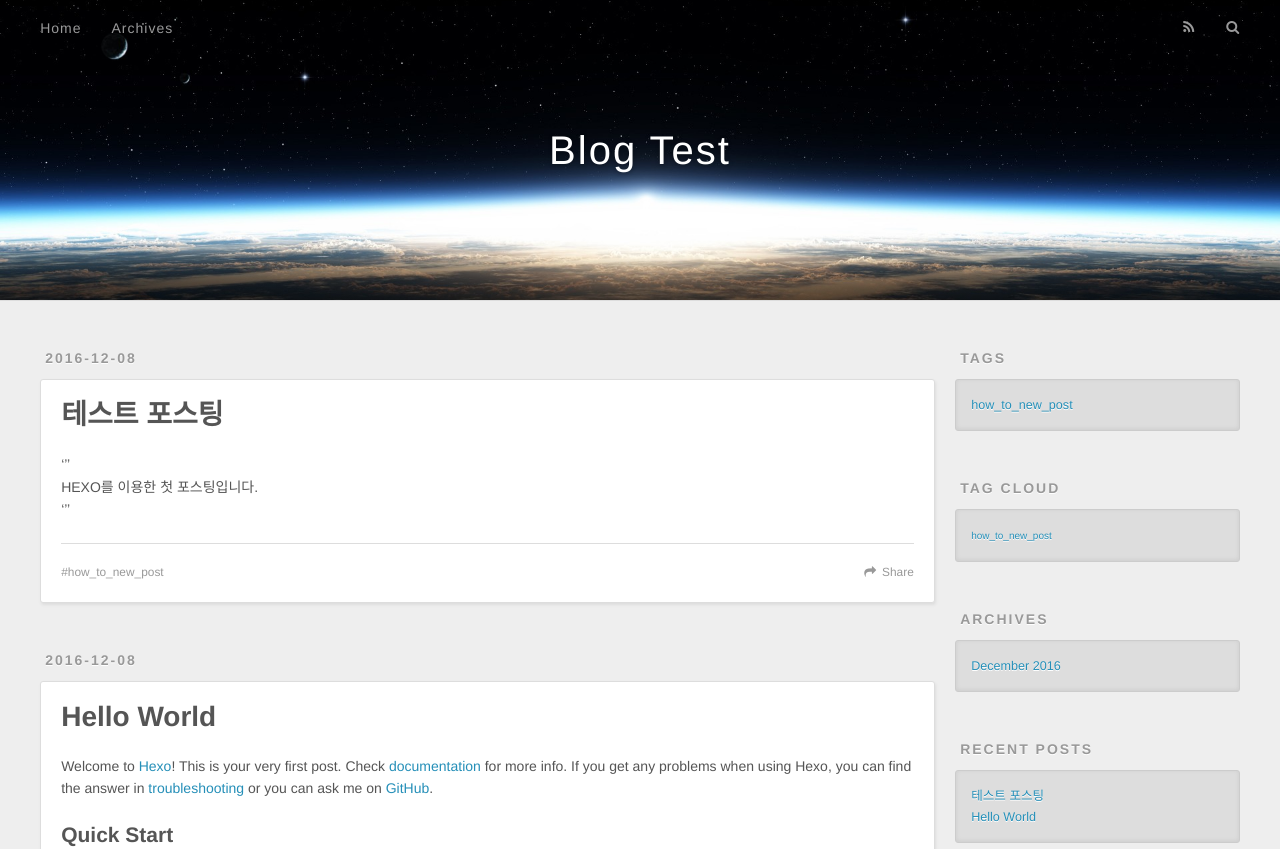
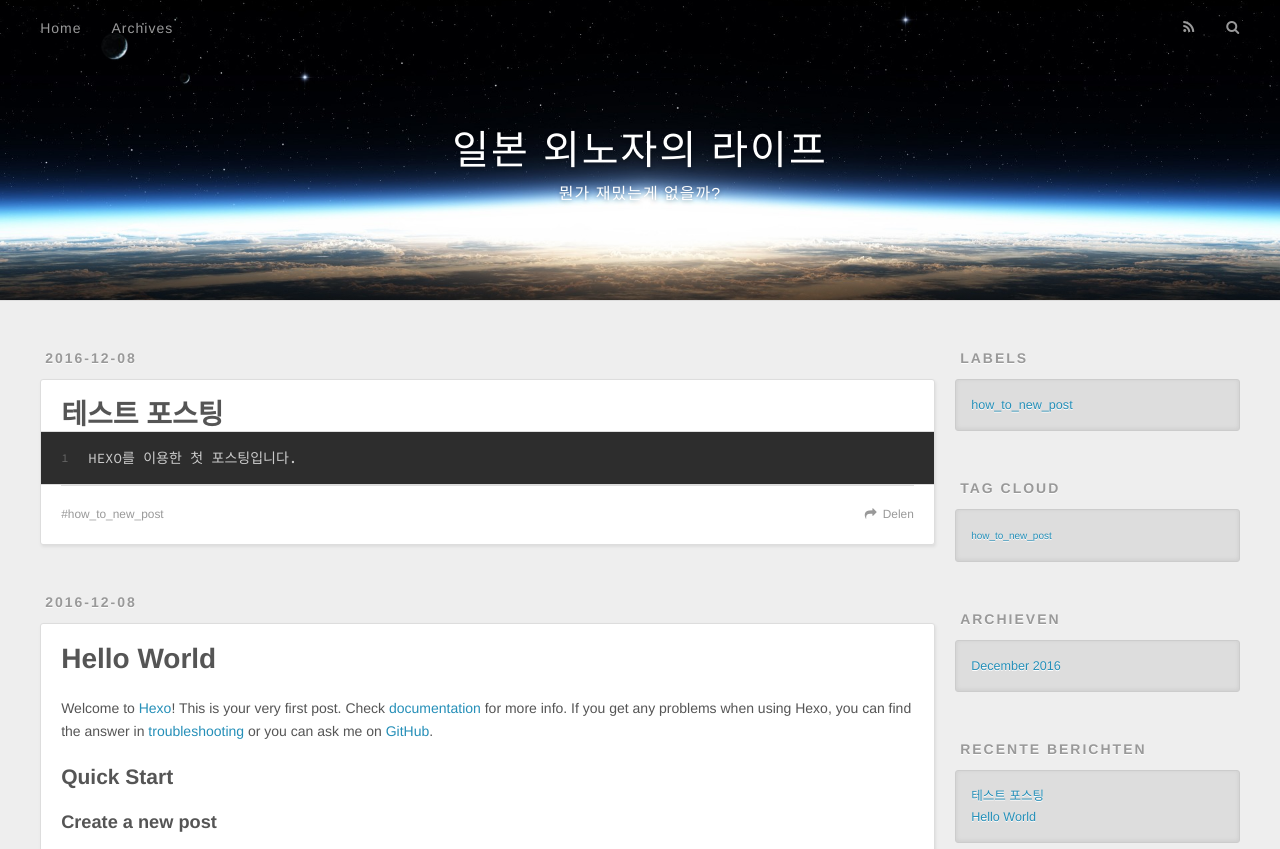
Before and after one commit to hyungjin-ahn/blogtest, a plain HTML site: page index.html in a window 1280 px wide. Shown: the top 849 px of the page. Drawn offline with nearby package versions, Linux system fonts and the light colour scheme.

Commit message:
Site updated: 2016-12-08 15:03:43

```diff
--- a/index.html
+++ b/index.html
@@ -3,16 +3,16 @@
 <head>
   <meta charset="utf-8">
 
-  <title>Blog Test</title>
+  <title>일본 외노자의 라이프</title>
   <meta name="viewport" content="width=device-width, initial-scale=1, maximum-scale=1">
   <meta property="og:type" content="website">
-<meta property="og:title" content="Blog Test">
+<meta property="og:title" content="일본 외노자의 라이프">
 <meta property="og:url" content="http://hyungjin-ahn.github.io/index.html">
-<meta property="og:site_name" content="Blog Test">
+<meta property="og:site_name" content="일본 외노자의 라이프">
 <meta name="twitter:card" content="summary">
-<meta name="twitter:title" content="Blog Test">
+<meta name="twitter:title" content="일본 외노자의 라이프">
 
-    <link rel="alternate" href="/atom.xml" title="Blog Test" type="application/atom+xml">
+    <link rel="alternate" href="/atom.xml" title="일본 외노자의 라이프" type="application/atom+xml">
 
 
     <link rel="icon" href="/favicon.png">
@@ -33,8 +33,12 @@
   <div id="header-outer" class="outer">
     <div id="header-title" class="inner">
       <h1 id="logo-wrap">
-        <a href="/" id="logo">Blog Test</a>
+        <a href="/" id="logo">일본 외노자의 라이프</a>
       </h1>
+
+        <h2 id="subtitle-wrap">
+          <a href="/" id="subtitle">뭔가 재밌는게 없을까?</a>
+        </h2>
 
     </div>
     <div id="header-inner" class="inner">
@@ -50,7 +54,7 @@
 
           <a id="nav-rss-link" class="nav-icon" href="/atom.xml" title="RSS Feed"></a>
 
-        <a id="nav-search-btn" class="nav-icon" title="Search"></a>
+        <a id="nav-search-btn" class="nav-icon" title="Zoeken"></a>
       </nav>
       <div id="search-form-wrap">
         <form action="//google.com/search" method="get" accept-charset="UTF-8" class="search-form"><input type="search" name="q" results="0" class="search-form-input" placeholder="Search"><button type="submit" class="search-form-submit">&#xF002;</button><input type="hidden" name="sitesearch" value="http://hyungjin-ahn.github.io"></form>
@@ -83,12 +87,12 @@
 
     <div class="article-entry" itemprop="articleBody">
 
-        <p>‘’’<br>HEXO를 이용한 첫 포스팅입니다.<br>‘’’</p>
+        <figure class="highlight plain"><table><tr><td class="gutter"><pre><div class="line">1</div></pre></td><td class="code"><pre><div class="line">HEXO를 이용한 첫 포스팅입니다.</div></pre></td></tr></table></figure>
 
 
     </div>
     <footer class="article-footer">
-      <a data-url="http://hyungjin-ahn.github.io/2016/12/08/testpost/" data-id="ciwfyc38r000010tz3mxq87uj" class="article-share-link">Share</a>
+      <a data-url="http://hyungjin-ahn.github.io/2016/12/08/testpost/" data-id="ciwfyjypu000108tzldf27je4" class="article-share-link">Delen</a>
 
 
   <ul class="article-tag-list"><li class="article-tag-list-item"><a class="article-tag-list-link" href="/tags/how-to-new-post/">how_to_new_post</a></li></ul>
@@ -135,7 +139,7 @@
 
     </div>
     <footer class="article-footer">
-      <a data-url="http://hyungjin-ahn.github.io/2016/12/08/hello-world/" data-id="ciwfyc38u000110tzd47wcocq" class="article-share-link">Share</a>
+      <a data-url="http://hyungjin-ahn.github.io/2016/12/08/hello-world/" data-id="ciwfyjypj000008tzdchxj23v" class="article-share-link">Delen</a>
 
 
     </footer>
@@ -155,7 +159,7 @@
 
 
   <div class="widget-wrap">
-    <h3 class="widget-title">Tags</h3>
+    <h3 class="widget-title">Labels</h3>
     <div class="widget">
       <ul class="tag-list"><li class="tag-list-item"><a class="tag-list-link" href="/tags/how-to-new-post/">how_to_new_post</a></li></ul>
     </div>
@@ -174,7 +178,7 @@
 
 
   <div class="widget-wrap">
-    <h3 class="widget-title">Archives</h3>
+    <h3 class="widget-title">Archieven</h3>
     <div class="widget">
       <ul class="archive-list"><li class="archive-list-item"><a class="archive-list-link" href="/archives/2016/12/">December 2016</a></li></ul>
     </div>
@@ -184,7 +188,7 @@
 
 
   <div class="widget-wrap">
-    <h3 class="widget-title">Recent Posts</h3>
+    <h3 class="widget-title">Recente berichten</h3>
     <div class="widget">
       <ul>
 
```
Also changed, not shown: 2016/12/08/hello-world/index.html (+14 -10 lines), 2016/12/08/testpost/index.html (+19 -15 lines), archives/2016/12/index.html (+14 -10 lines), archives/2016/index.html (+14 -10 lines), archives/index.html (+14 -10 lines), tags/how-to-new-post/index.html (+14 -10 lines).
